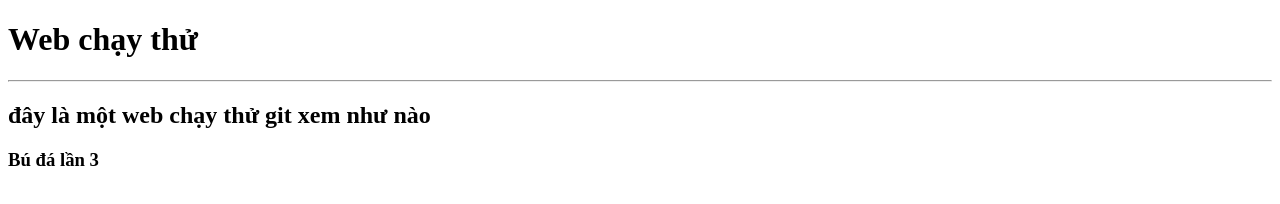
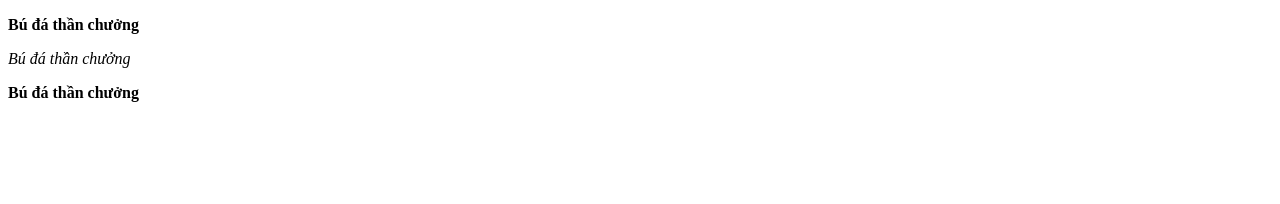
Before and after one commit to datweb07/proj_2, a plain HTML site: page index.html in a window 1280 px wide. Drawn offline with Linux system fonts and the light colour scheme.

Commit message:
sửa lần n

```diff
--- a/index.html
+++ b/index.html
@@ -6,9 +6,11 @@
     <title>Chạy thử</title>
   </head>
   <body>
-    <h1>Web chạy thử</h1>
-    <hr>
-    <h2>đây là một web chạy thử git xem như nào</h2>
-    <h3>Bú đá lần 3</h3>
+    </p><strong>Bú đá thần chưởng</strong></p>
+    <em>Bú đá thần chưởng</em>
+    <p><b>Bú đá thần chưởng</b><p>
+
+
+
   </body>
 </html>
```
